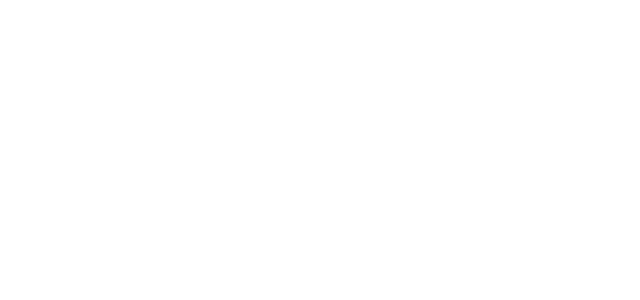
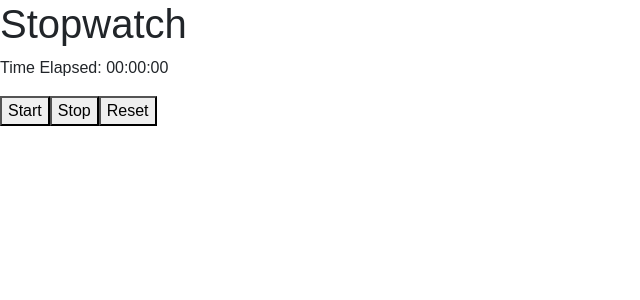
Before and after one commit to tarun-trj/studyBuddy, a React (Vite) app in the folder login_register/client/: page /stopwatch in a window 1280 px wide. Before the commit this address had no page. Shown: the top 300 px of the page, without its empty margins (0-640 px from the left). Built offline with nearby package versions, Linux system fonts and the light colour scheme.

Commit message:
fixed timer

```diff
--- a/login_register/client/src/About.jsx
+++ b/login_register/client/src/About.jsx
@@ -1,4 +1,5 @@
 import React from "react";
+import Timer from "./components/timer";
 
 const App = () => {
   const pageStyles = {
@@ -63,6 +64,7 @@
         <a href="/all-user" style={pageStyles.link}>
           show everyone
         </a>
+        <Timer />
       </div>
     </div>
   );
--- a/login_register/client/src/App.jsx
+++ b/login_register/client/src/App.jsx
@@ -8,6 +8,7 @@
 import AllUser from "./AllUser.jsx";
 import StartMatch from "./StartMatch.jsx";
 import Todo from "./components/todo.jsx";
+import Stopwatch from "./components/stopwatch.jsx";
 import { BrowserRouter, Routes, Route } from "react-router-dom";
 import { AuthProvider } from "./auth/auth-context.jsx";
 import ProtectedRoute from "./components/protectedRoute.jsx";
@@ -18,6 +19,7 @@
       <BrowserRouter>
         <Routes>
           <Route path="/" element={<About />}></Route>
+          <Route path="/stopwatch" element={<Stopwatch />}></Route>
           <Route path="/start-match" element={<StartMatch />}></Route>
           <Route path="/all-user" element={<AllUser />}></Route>
           <Route path="/register" element={<Signup />}></Route>
--- a/login_register/client/src/components/sidebar.jsx
+++ b/login_register/client/src/components/sidebar.jsx
@@ -1,6 +1,7 @@
 import React from "react";
 import { Link } from "react-router-dom";
 import { useNavigate } from "react-router-dom";
+import Timer from "./timer";
 
 
 function Sidebar() {
@@ -29,7 +30,7 @@
             <Link to="/all-user">Users</Link>
           </li>
           <li>
-            <Link to="/todo">Start Study</Link>
+            <Link to="/stopwatc">Start Study</Link>
           </li>
           <li>
             <Link to ="/login" onClick={handleLogOut}>Log Out</Link>
@@ -37,7 +38,7 @@
         </ul>
       </nav>
       <div className="footer">
-        <p>00:30</p>
+        <p><Timer /></p>
         <p>Time remaining</p>
       </div>
     </div>
--- /dev/null
+++ b/login_register/client/src/components/stopwatch.jsx
@@ -0,0 +1,48 @@
+import React, { useState, useRef } from 'react';
+
+const Stopwatch = () => {
+    const [time, setTime] = useState(0);
+    const [isRunning, setIsRunning] = useState(false);
+    const timerRef = useRef(null);
+
+    const startTimer = () => {
+        if (!isRunning) {
+            setIsRunning(true);
+            timerRef.current = setInterval(() => {
+                setTime(prevTime => prevTime + 1);
+            }, 1000);
+        }
+    };
+
+    const stopTimer = () => {
+        if (isRunning) {
+            setIsRunning(false);
+            clearInterval(timerRef.current);
+        }
+    };
+
+    const resetTimer = () => {
+        setIsRunning(false);
+        clearInterval(timerRef.current);
+        setTime(0);
+    };
+
+    const formatTime = (seconds) => {
+        const hrs = Math.floor(seconds / 3600);
+        const mins = Math.floor((seconds % 3600) / 60);
+        const secs = seconds % 60;
+        return `${hrs.toString().padStart(2, '0')}:${mins.toString().padStart(2, '0')}:${secs.toString().padStart(2, '0')}`;
+    };
+
+    return (
+        <div>
+            <h1>Stopwatch</h1>
+            <p>Time Elapsed: {formatTime(time)}</p>
+            <button onClick={startTimer}>Start</button>
+            <button onClick={stopTimer}>Stop</button>
+            <button onClick={resetTimer}>Reset</button>
+        </div>
+    );
+};
+
+export default Stopwatch;
--- /dev/null
+++ b/login_register/client/src/components/timer.jsx
@@ -0,0 +1,31 @@
+import React, { useEffect, useState } from 'react';
+
+const Timer = () => {
+    const [timeRemaining, setTimeRemaining] = useState('');
+
+    useEffect(() => {
+        const updateTimer = () => {
+            const now = new Date();
+            const minutes = now.getMinutes();
+            const seconds = now.getSeconds();
+            const remainingMinutes = 29 - (minutes % 30);
+            const remainingSeconds = 59 - seconds;
+
+            setTimeRemaining(`${remainingMinutes.toString().padStart(2, '0')} minutes ${remainingSeconds.toString().padStart(2, '0')} seconds`);
+        };
+
+        updateTimer();
+        const intervalId = setInterval(updateTimer, 1000);
+
+        return () => clearInterval(intervalId);
+    }, []);
+
+    return (
+        <div>
+            <h1>Timer</h1>
+            <p>Time Remaining to Next Half Hour: {timeRemaining}</p>
+        </div>
+    );
+};
+
+export default Timer;
--- a/login_register/client/src/components/todo.jsx
+++ b/login_register/client/src/components/todo.jsx
@@ -2,6 +2,7 @@
 import Sidebar from "./sidebar.jsx";
 import '../styles/styles.css';
 import axios from 'axios';
+import Stopwatch from "./stopwatch.jsx";
 
 function Todo() {
   const [tasks, setTasks] = useState([]);
@@ -100,6 +101,7 @@
   return (
     <div className="home-container">
       <Sidebar />
+      <Stopwatch />
       <div className="main-content">
         <h2>Todo List</h2>
         <input
```
Also changed, not shown: login_register/client/src/Stopwatch.jsx (added, +12 -0 lines), 1 other file (tests, documents, lock files or other folders).
